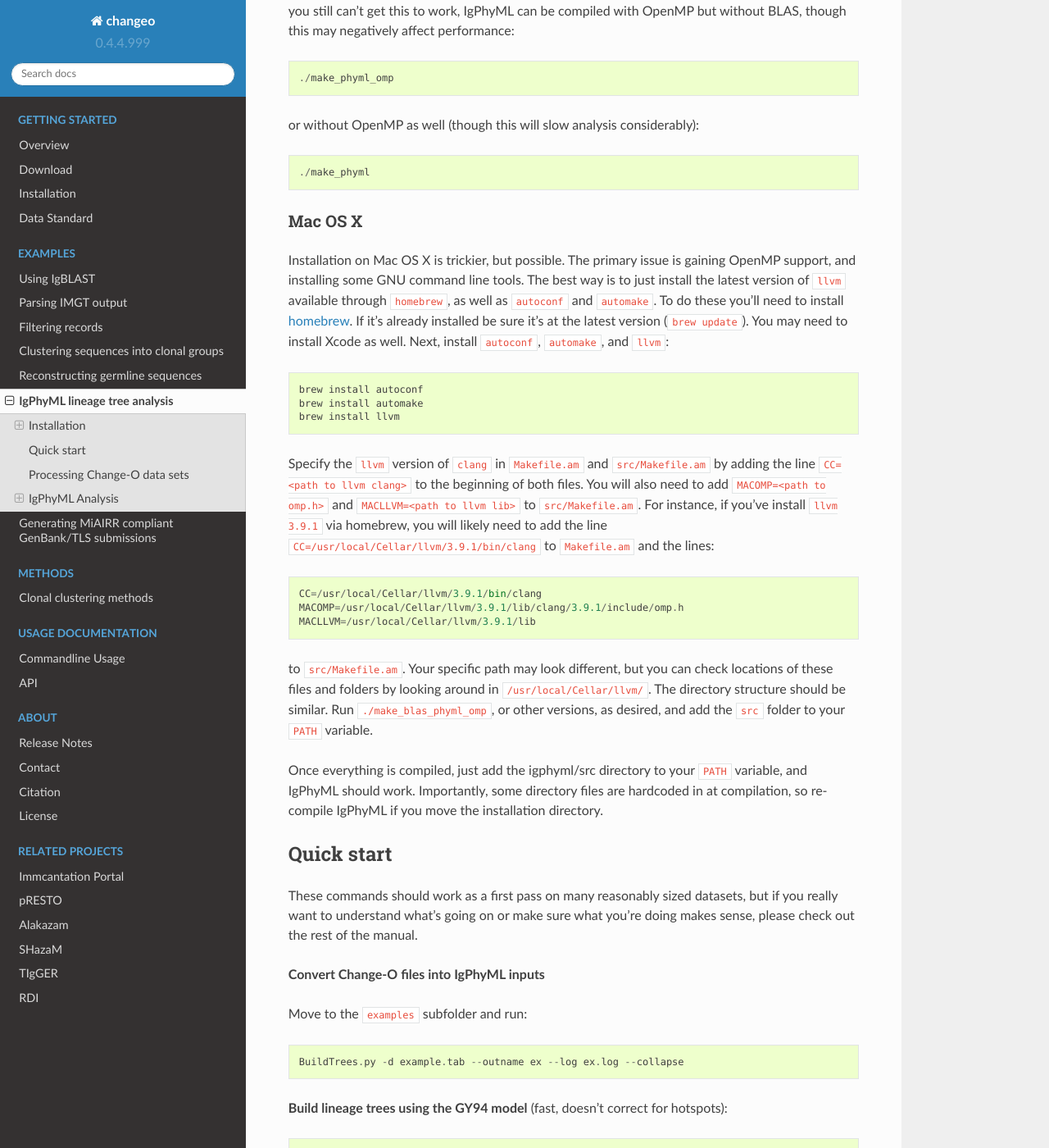
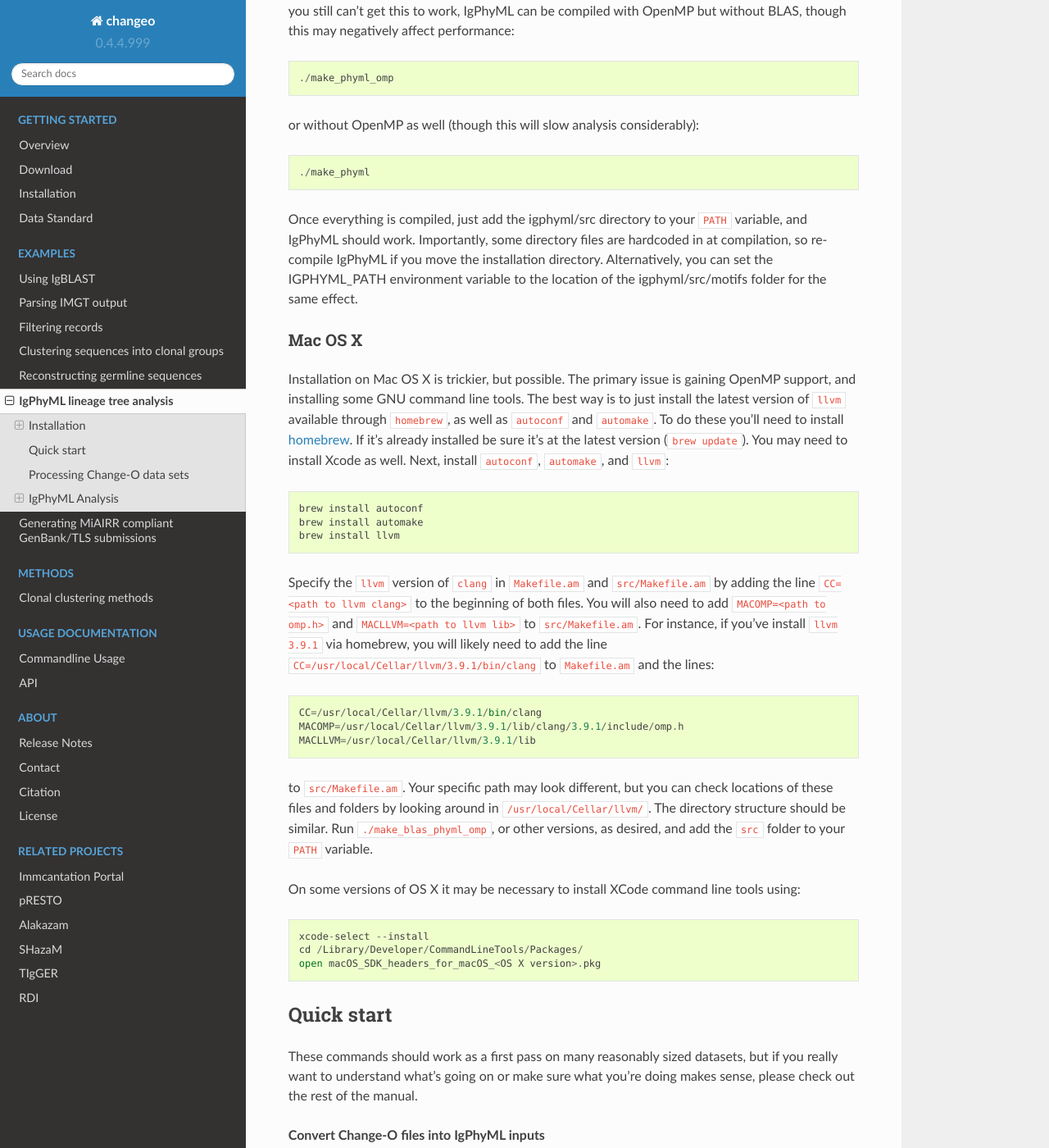
Before and after one commit to immcantation/changeo, a Sphinx documentation site: the page built from docs/examples/igphyml.rst, in a window 1280 px wide and 1400 px high, scrolled down 997 px. Shown: the whole window at 82% size. Built offline with Sphinx 7.4.7 and the Read the Docs theme 2.0.0, drawn with Linux system fonts in a browser that asks for light colours; formulas are drawn with MathJax 3.

Commit message:
Update IgPhyML docs.

```diff
--- a/docs/examples/igphyml.rst
+++ b/docs/examples/igphyml.rst
@@ -52,6 +52,13 @@ considerably)::
 
     ./make_phyml
 
+Once everything is compiled, just add the igphyml/src directory to your
+``PATH`` variable, and IgPhyML should work. Importantly, some directory
+files are hardcoded in at compilation, so re-compile IgPhyML if you move
+the installation directory. Alternatively, you can set the IGPHYML_PATH
+environment variable to the location of the igphyml/src/motifs folder for
+the same effect.
+
 Mac OS X
 ~~~~~~~~~~
 
@@ -88,10 +95,13 @@ of these files and folders by looking around in
 similar. Run ``./make_blas_phyml_omp``, or other versions, as desired, and add
 the ``src`` folder to your ``PATH`` variable.
 
-Once everything is compiled, just add the igphyml/src directory to your
-``PATH`` variable, and IgPhyML should work. Importantly, some directory
-files are hardcoded in at compilation, so re-compile IgPhyML if you move
-the installation directory.
+On some versions of OS X it may be necessary to install XCode command
+line tools using::
+
+    xcode-select --install
+    cd /Library/Developer/CommandLineTools/Packages/
+    open macOS_SDK_headers_for_macOS_<OS X version>.pkg
+
 
 Quick start
 -------------------------------------------------------------------------------
```
